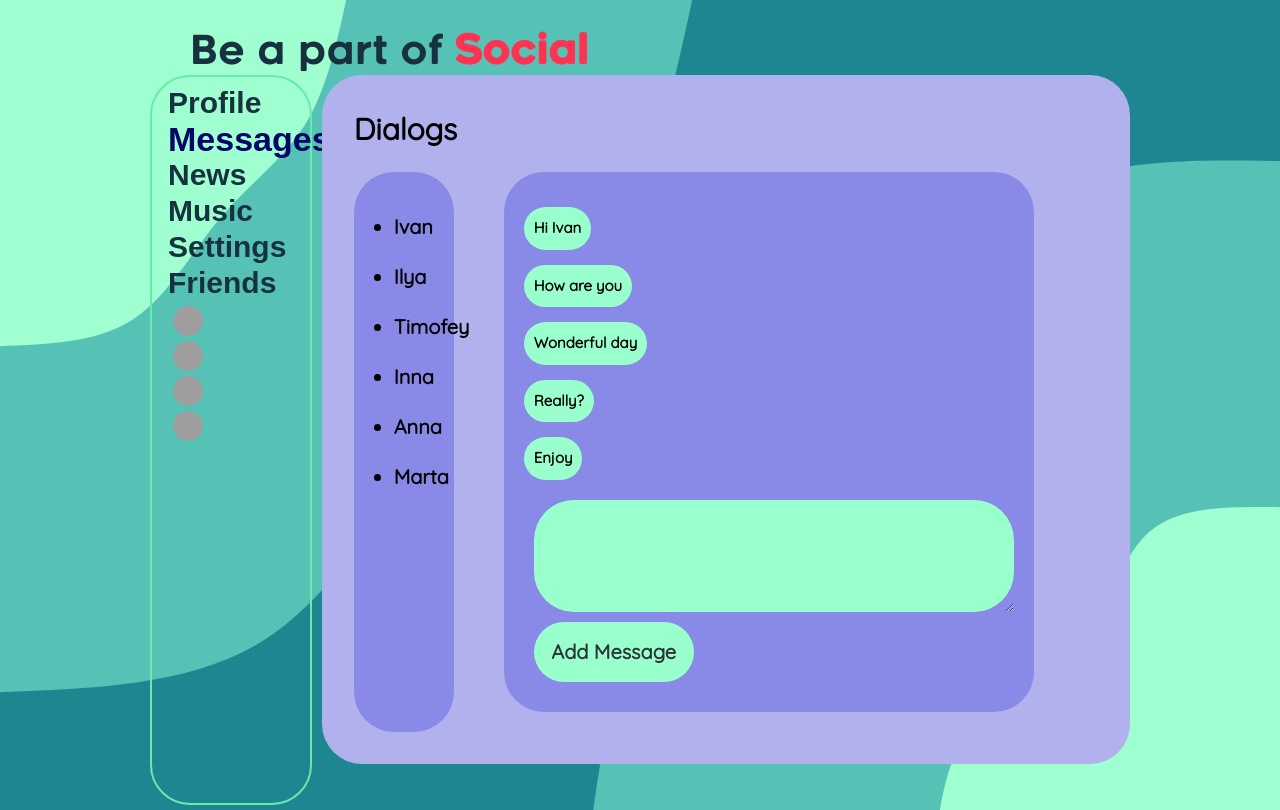
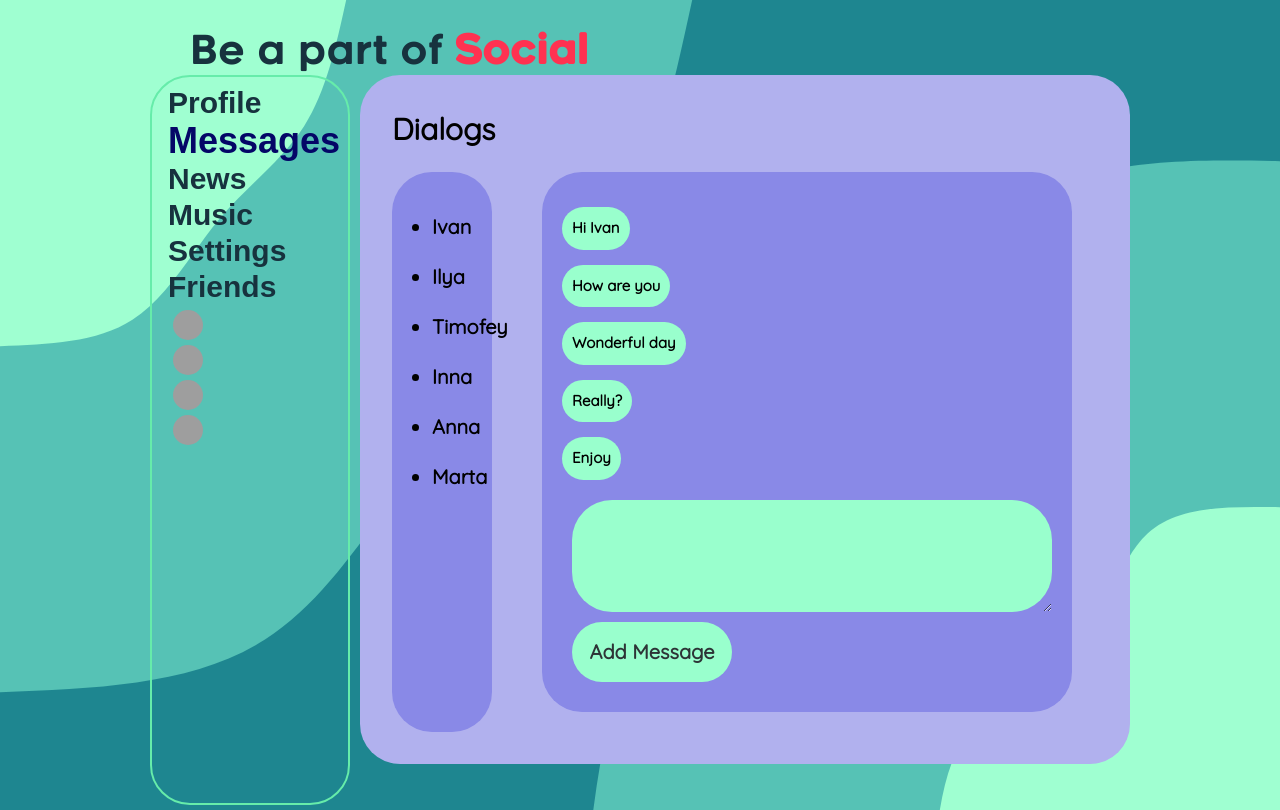
Before and after one commit to IvanUpdate/social-network, a React (Create React App) app: page /dialogs in a window 1280 px wide. Built offline with nearby package versions, Linux system fonts and the light colour scheme; grey boxes are pictures that could not be loaded.

Commit message:
change navbar styles from module to tailwind

```diff
--- a/package.json
+++ b/package.json
@@ -39,6 +39,7 @@
     ]
   },
   "devDependencies": {
+    "nodemon": "^3.0.1",
     "tailwindcss": "^3.3.3"
   }
 }
--- a/src/components/Navbar/Navbar.jsx
+++ b/src/components/Navbar/Navbar.jsx
@@ -1,83 +1,36 @@
 import React from "react";
-import styles from "./Navbar.module.css";
 import { NavLink } from "react-router-dom";
 import "boxicons";
 
 const Navbar = ({ friends }) => {
   return (
     <nav className="pl-4 pt-2 border-solid rounded-[40px] border-green border-2
-    flex flex-col font-navbar font-bold text-3xl min-w-[80px]">
-      <NavLink
-        to={"/"}
+    flex flex-col font-navbar font-bold text-3xl xl:min-w-[200px] max-xl:max-w-[80px]">
+      {[
+        ['Profile', '/','home-heart'],
+        ['Messages', '/dialogs','envelope'],
+        ['News', '/news','news'],
+        ['Music', '/music','music'],
+        ['Settings', '/settings','cog'],
+        ['Friends', '/friends','game']
+      ].map(([title, url, icon]) => (
+        <NavLink
+        to={url}
         className={({ isActive }) =>
-          isActive ? styles.item_active : styles.item
+          isActive ? 'text-active-nav-link text-4xl' : 'text-nav-link'
         }
       >
-        <span className={styles.icon}>
-          <box-icon size="md" name="home-heart"></box-icon>
+        <span className="xl:hidden">
+          <box-icon size="md" name={icon}></box-icon>
         </span>
-        <span>Profile</span>
+        <span className="max-xl:hidden">{title}</span>
       </NavLink>
-      <NavLink
-        to={"/dialogs"}
-        className={({ isActive }) =>
-          isActive ? styles.item_active : styles.item
-        }
-      >
-        <span className={styles.icon}>
-          <box-icon size="md" name="envelope"></box-icon>
-        </span>
-        <span>Messages</span>
-      </NavLink>
-      <NavLink
-        to={"/news"}
-        className={({ isActive }) =>
-          isActive ? styles.item_active : styles.item
-        }
-      >
-        <span className={styles.icon}>
-          <box-icon size="md" name="news"></box-icon>
-        </span>
-        <span>News</span>
-      </NavLink>
-      <NavLink
-        to={"/music"}
-        className={({ isActive }) =>
-          isActive ? styles.item_active : styles.item
-        }
-      >
-        <span className={styles.icon}>
-          <box-icon size="md" name="music"></box-icon>
-        </span>
-        <span>Music</span>
-      </NavLink>
-      <NavLink
-        to={"/settings"}
-        className={({ isActive }) =>
-          isActive ? styles.item_active : styles.item
-        }
-      >
-        <span className={styles.icon}>
-          <box-icon size="md" name="cog"></box-icon>
-        </span>
-        <span>Settings</span>
-      </NavLink>
-      <NavLink
-        to={"/friends"}
-        className={({ isActive }) =>
-          isActive ? styles.item_active : styles.item
-        }
-      >
-        <span className={styles.icon}>
-          <box-icon size="md" name="game"></box-icon>
-        </span>
-        <span>Friends</span>
-      </NavLink>
+      ))}
       <div>
         {friends.slice(0, 4).map((friend) => {
           return (
             <img
-              className={styles.image}
+              className='w-[30px] h-[30px] m-[5px] rounded-full'
               src={friend.image}
               alt="avatar"
               key={friend.id}
--- a/src/components/Navbar/Navbar.module.css
+++ /dev/null
@@ -1,49 +0,0 @@
-.navbar {
-    grid-area: navbar;
-    padding-left: 2vw;
-    padding-top: 1vh;
-    border-radius: 40px;
-    border: 2px solid #18b369;
-    display: flex;
-    flex-direction: column;
-    font-family: 'Quicksand', sans-serif;
-    font-weight: bold;
-    font-size: 30px;
-    min-width: 80px;
-}
-
-.navbar .item, .navbar .item_active {
-    padding: 5px;
-    text-decoration: none;
-}
-
-.item {
-    color: #17323e
-}
-
-.item_active {
-    color: #040667;
-    font-size: 34px;
-}
-
-.image {
-    width: 30px;
-    height: 30px;
-    border-radius: 50%;
-    margin: 5px;
-}
-
-@media (max-width: 1200px) {
-    .item span:last-child, .item_active span:last-child {
-        display: none;
-    }
-}
-
-@media (min-width: 1201px) {
-    .icon {
-        display: none;
-    }
-    .navbar {
-        min-width: 200px;
-    }
-}
--- a/tailwind.config.js
+++ b/tailwind.config.js
@@ -9,6 +9,8 @@ module.exports = {
     },
     colors: {
       'green': '#66ecaa',
+      'active-nav-link': '#040667',
+      'nav-link': '#17323e',
     }
   },
   plugins: [],
```
Also changed, not shown: 1 other file (tests, documents, lock files or other folders).
